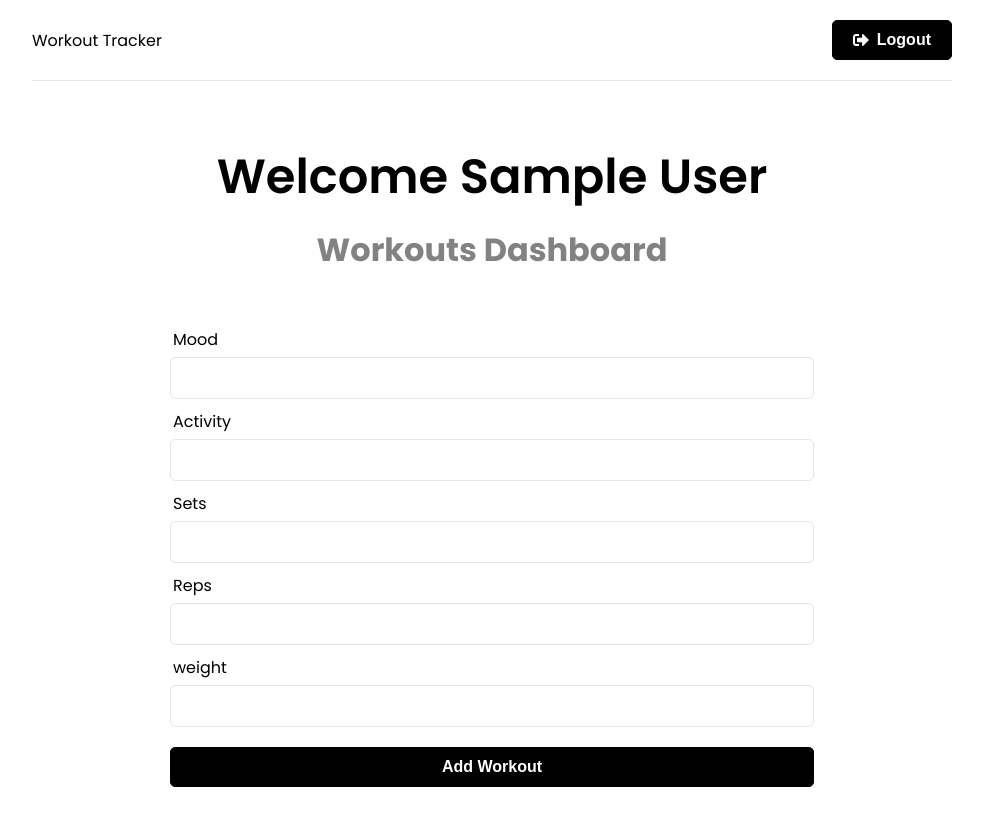
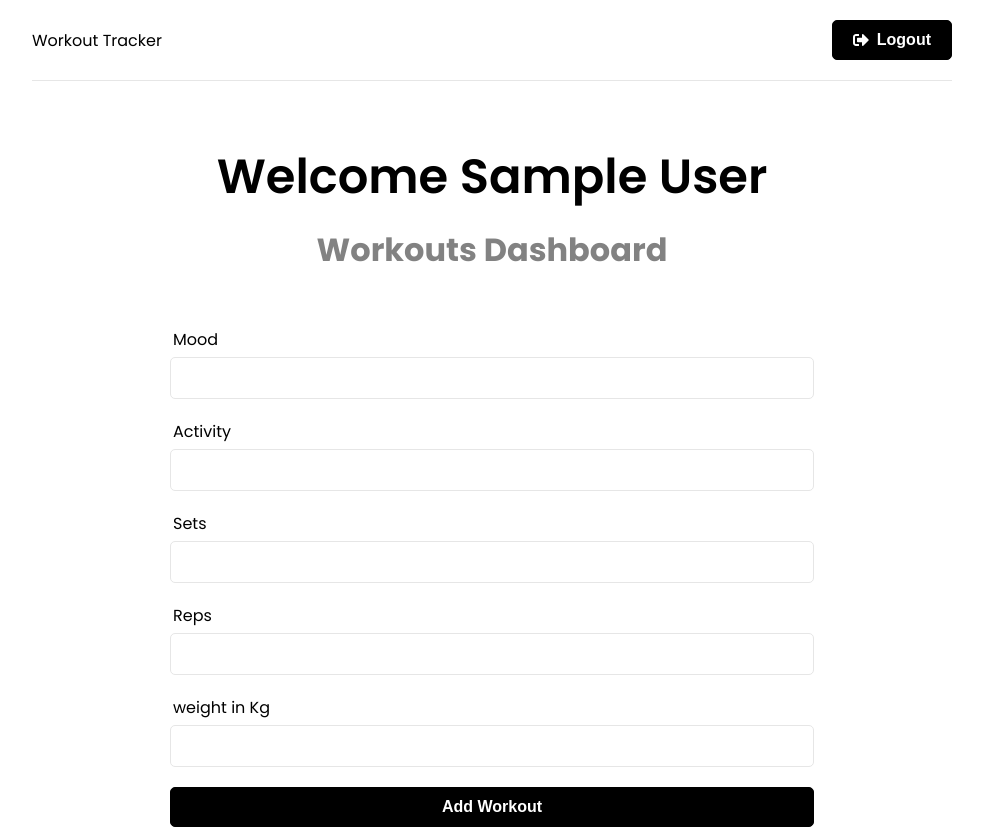
Before and after one commit to Julian0816/the-100sec-videos, a React (Create React App) app in the folder frontend/: page / in a window 1280 px wide. Shown: the whole page, without its empty margins (148-1131 px from the left). Before the commit the page ends 800 px from the top, so only its background shows below. Built offline with nearby package versions, Linux system fonts and the light colour scheme; sample sign-in values are in the browser's storage.

Commit message:
Workout asyncThunk function and extra reducers done

```diff
--- a/frontend/src/components/WorkoutForm.jsx
+++ b/frontend/src/components/WorkoutForm.jsx
@@ -1,72 +1,107 @@
 import { useState } from "react";
 import { useDispatch } from "react-redux";
-import { createWorkout } from '../features/workouts/workoutSlice'
+import { createWorkout } from "../features/workouts/workoutSlice";
 import React from "react";
 
 function WorkoutForm() {
-  const [text, setText] = useState("");
+  const [formData, setFormData] = useState({
+    mood: "",
+    activity: "",
+    sets: "",
+    reps: "",
+    weight: "",
+  });
 
-  const dispatch = useDispatch()
+  const { mood, activity, sets, reps, weight } = formData;
+
+  const dispatch = useDispatch();
+
+  const onChange = (e) => {
+    setFormData((prevState) => ({
+      ...prevState,
+      [e.target.name]: e.target.value,
+    }));
+  };
 
   const onSubmit = (e) => {
     e.preventDefault();
 
-    dispatch(createWorkout({text}))
-    setText('')
+    dispatch(createWorkout(formData))
+    setFormData({
+      mood: "",
+      activity: "",
+      sets: "",
+      reps: "",
+      weight: "",
+    });
   };
 
   return (
+    <>
       <section className="form">
         <form onSubmit={onSubmit}>
           <div className="form-group">
             <label htmlFor="text">Mood</label>
             <input
               type="text"
+              className="form-control"
+              id="mood"
               name="mood"
-            id="mood"
-            value={text}
-            onChange={(e) => setText(e.target.mood)}
+              value={mood}
+              onChange={onChange}
             />
+          </div>
+          <div className="form-group">
             <label htmlFor="text">Activity</label>
             <input
               type="text"
+              className="form-control"
+              id="activity"
               name="activity"
-            id="activity"
-            value={text}
-            onChange={(e) => setText(e.target.activity)}
-          />
-          <label htmlFor="text">Sets</label>
-          <input
-            type="text"
-            name="sets"
-            id="sets"
-            value={text}
-            onChange={(e) => setText(e.target.sets)}
-          />
-          <label htmlFor="text">Reps</label>
-          <input
-            type="text"
-            name="reps"
-            id="reps"
-            value={text}
-            onChange={(e) => setText(e.target.reps)}
-          />
-          <label htmlFor="text">weight</label>
-          <input
-            type="text"
-            name="weight"
-            id="weight"
-            value={text}
-            onChange={(e) => setText(e.target.weight)}
+              value={activity}
+              onChange={onChange}
             />
           </div>
           <div className="form-group">
-          <button className="btn btn-block" type="submit">
+            <label htmlFor="text">Sets</label>
+            <input
+              className="form-control"
+              id="sets"
+              name="sets"
+              value={sets}
+              onChange={onChange}
+            />
+          </div>
+          <div className="form-group">
+            <label htmlFor="text">Reps</label>
+            <input
+              className="form-control"
+              id="reps"
+              type="text"
+              name="reps"
+              value={reps}
+              onChange={onChange}
+            />
+          </div>
+          <div className="form-group">
+            <label htmlFor="text">weight in Kg</label>
+            <input
+              className="form-control"
+              id="weight"
+              type="text"
+              name="weight"
+              value={weight}
+              onChange={onChange}
+            />
+          </div>
+          <div className="form-group">
+            <button type="submit" className="btn btn-block">
               Add Workout
             </button>
           </div>
         </form>
       </section>
+    </>
   );
 }
 
```
Lines whose indentation alone changed are shown as unchanged.
